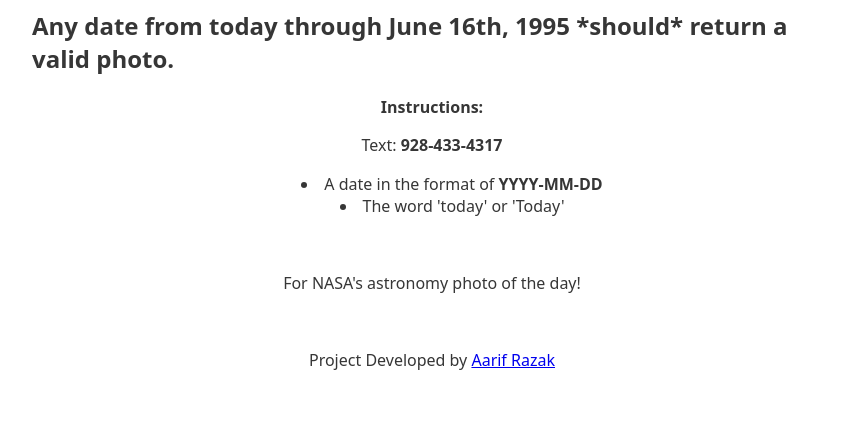
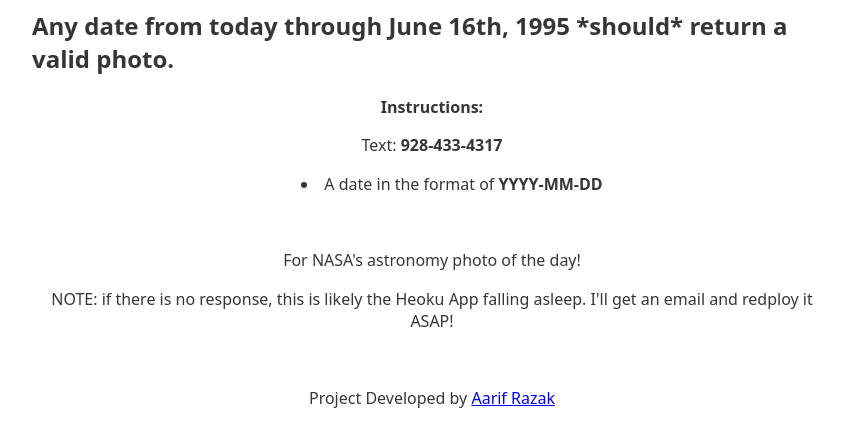
Before and after one commit to aarif-razak/NASA-Photo-Text-Bot, a Flask app: page / in a window 1280 px wide. Shown: the part 322-769 px from the top of the page, without its empty margins (208-1052 px from the left). Run offline with Flask 2, Linux system fonts and the light colour scheme.

Commit message:
Modified Instructions
Added text for heroku falling asleep :)

```diff
--- a/templates/template.html
+++ b/templates/template.html
@@ -25,11 +25,12 @@
       <p>Text: <strong>928-433-4317</strong> </p>
       <ul class = "input">
         <li>A date in the format of <strong>YYYY-MM-DD</strong></li>
-        <li>The word 'today' or 'Today'</li>
+        <!-- <li>The word 'today' or 'Today'</li> -->
       </ul>
       <br>
 
       <p>For NASA's astronomy photo of the day!</p>
+      <p>NOTE: if there is no response, this is likely the Heoku App falling asleep. I'll get an email and redploy it ASAP!</p>
 
       </div>
       <br>
```
